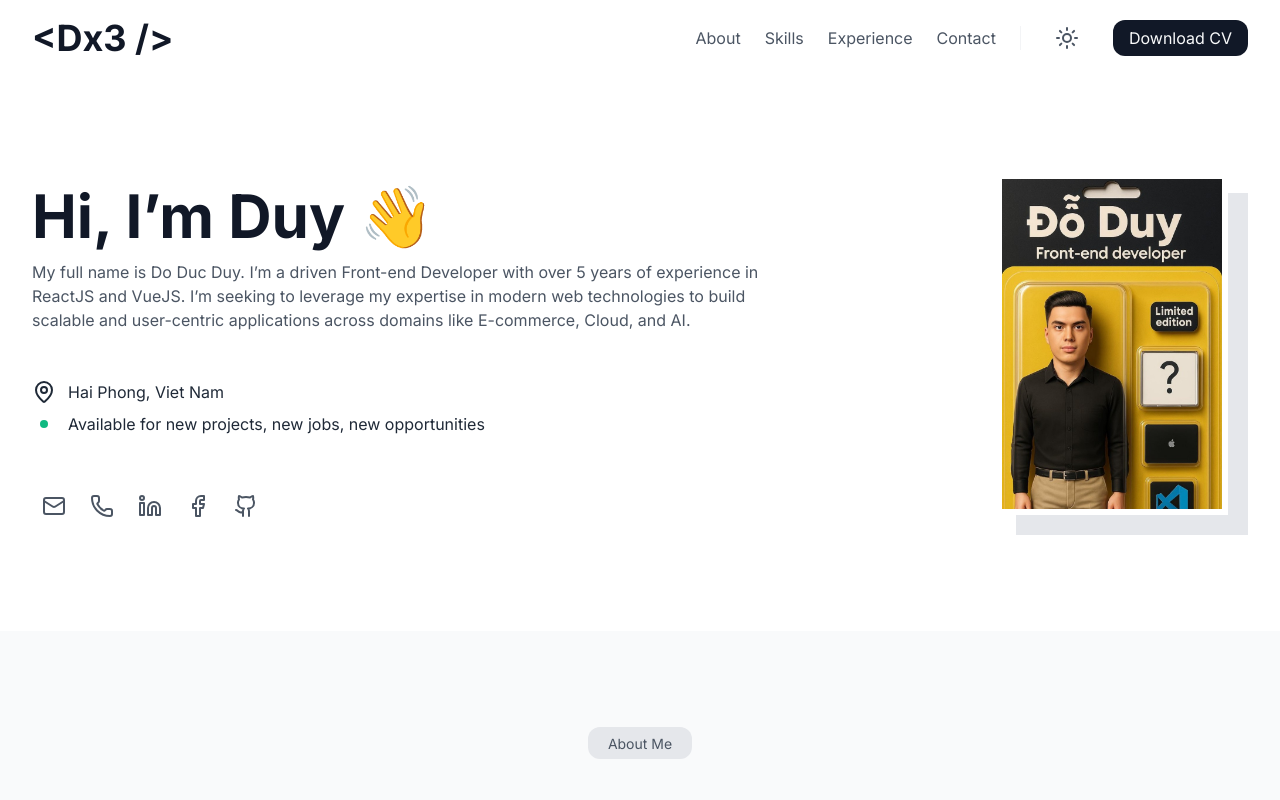
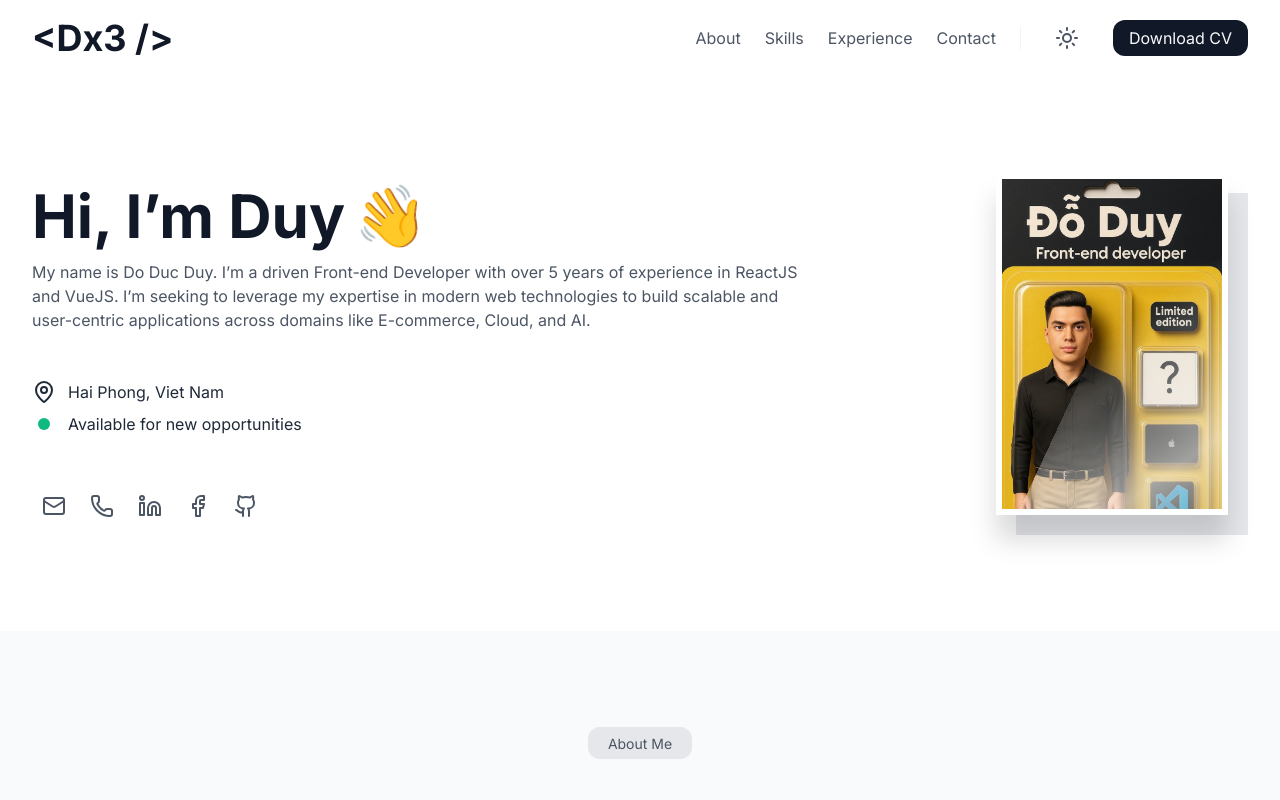
Before and after one commit to duydd25031999/cloudflare-portfolio, a React (Vite) app: page / in a window 1280 px wide. Shown: the top 800 px of the page. Built offline with nearby package versions, Linux system fonts and the light colour scheme.

Commit message:
Add animation

```diff
--- a/src/components/AboutSection.jsx
+++ b/src/components/AboutSection.jsx
@@ -14,9 +14,9 @@ const AboutSection = () => {
                     download="CV_DoDucDuy_FrontendDeveloper.pdf"
                     force
                 >
-                    <div className="relative shrink-0 w-[322px] h-[392px] lg:w-[462px] lg:h-[602px] transition-transform hover:-translate-y-1 duration-200">
+                    <div className="relative shrink-0 w-[322px] h-[392px] lg:w-[462px] lg:h-[602px]">
                         <div className="absolute left-1/2 lg:left-0 -translate-x-1/2 lg:translate-x-0 w-[322px] h-[372px] lg:w-[432px] lg:h-[572px] bottom-0 bg-gray-200 dark:bg-graydark-200"></div>
-                        <div className="absolute right-1/2 lg:right-0 translate-x-1/2 lg:translate-x-0 top-0 z-20 p-1.5 bg-gray-50 dark:bg-graydark-50 w-auto">
+                        <div className="absolute right-1/2 lg:right-0 translate-x-1/2 lg:translate-x-0 top-0 z-20 p-1.5 bg-gray-50 dark:bg-graydark-50 w-auto shadow-2xl hover:animate-scale-up">
                             <Image
                                 src="/About.png" // Replace with your actual image path
                                 alt="Duy's About Me"
@@ -39,7 +39,7 @@ const AboutSection = () => {
                         </Typography>
 
                         <Typography tag="p" variant="body2" className="text-gray-600 dark:text-graydark-600">
-                            My work spans across domains including E-commerce, Cloud Management, CRM, and AI Assistants. I’ve not only developed features but also delivered end-to-end solutions, handling client requests, estimating timelines, managing budgets, and resolving user issues. I’ve led front-end teams of 3–5 members, conducted technical interviews, and contributed to presale activities by providing architectural guidance and front-end strategy.
+                            My work spans across domains including E-commerce, Cloud Management, CRM, and AI Assistants. I’ve not only developed features but also delivered end-to-end solutions, handled client requests, estimated timelines, managed budgets, and resoled user issues. I’ve led front-end teams of 3–5 members, conducted technical interviews, and contributed to presale activities by providing architectural guidance and front-end strategy.
                         </Typography>
 
                         <Typography tag="p"  variant="body2" className="text-gray-600 dark:text-graydark-600">
--- a/src/components/FileDownloadWrapper.jsx
+++ b/src/components/FileDownloadWrapper.jsx
@@ -30,7 +30,7 @@ const FileDownloadWrapper = React.forwardRef(
                 ref={ref}
                 href={href}
                 download={filename || ""}
-                className={className}
+                className={`cursor-zoom-in ${className}`}
                 onClick={handleClick}
             >
                 {children}
--- a/src/components/HeroSection.jsx
+++ b/src/components/HeroSection.jsx
@@ -18,13 +18,14 @@ const HeroSection = () => {
                 <div className="flex flex-col gap-12 text-left max-w-3xl">
                     {/* Heading */}
                     <div>
-                        <Typography tag="h1" variant="heading-h1" className="text-gray-900 dark:text-graydark-900 mb-2">
-                            Hi, I’m Duy 👋
+                        <Typography tag="h1" variant="heading-h1" className="text-gray-900 dark:text-graydark-900 mb-2 flex gap-2">
+                            <span>Hi, I’m Duy</span>
+                            <span className="animate-wiggle">👋</span>
                         </Typography>
 
                         {/* Description */}
                         <Typography tag="p" variant="body2" className="text-gray-600 dark:text-graydark-600">
-                            My full name is Do Duc Duy. I’m a driven Front-end Developer with over 5 years of experience in ReactJS and VueJS. I’m seeking to leverage my expertise in modern web technologies to build scalable and user-centric applications across domains like E-commerce, Cloud, and AI.
+                            My name is Do Duc Duy. I’m a driven Front-end Developer with over 5 years of experience in ReactJS and VueJS. I’m seeking to leverage my expertise in modern web technologies to build scalable and user-centric applications across domains like E-commerce, Cloud, and AI.
                         </Typography>
                     </div>
 
@@ -37,9 +38,11 @@ const HeroSection = () => {
                         </div>
                         <div className="flex items-center gap-3">
                             <div className="w-6 h-6 flex justify-center items-center">
-                                <div className="w-2 h-2 rounded-full bg-[#10B981]" />
+                                <div className="relative w-3 h-3 rounded-full bg-[#10B981]">
+                                    <div className="w-3 h-3 rounded-full bg-[#10B981] absolute top-0 left-0 animate-ping" />
+                                </div>
                             </div>
-                            <Typography tag="p" className="text-gray-800 dark:text-graydark-800">Available for new projects, new jobs, new opportunities</Typography>
+                            <Typography tag="p" className="text-gray-800 dark:text-graydark-800">Available for new opportunities</Typography>
                         </div>
                     </div>
 
@@ -69,9 +72,9 @@ const HeroSection = () => {
                     download="CV_DoDucDuy_FrontendDeveloper.pdf"
                     force
                 >
-                    <div className="relative shrink-0 w-[252px] h-[332px] lg:w-[252px] lg:h-[362px] transition-transform hover:-translate-y-1 duration-200">
+                    <div className="relative shrink-0 w-[252px] h-[332px] lg:w-[252px] lg:h-[362px] cursor-zoom-in">
                         <div className="absolute right-1/2 lg:right-0 translate-x-1/2 lg:translate-x-0 w-[252px] h-[312px] lg:w-[232px] lg:h-[342px] bottom-0 bg-gray-200 dark:bg-graydark-200"></div>
-                        <div className="absolute left-1/2 lg:left-0 -translate-x-1/2 lg:translate-x-0 top-0 z-20 bg-white dark:bg-gray-950 p-1.5">
+                        <div className="absolute left-1/2 lg:left-0 -translate-x-1/2 lg:translate-x-0 top-0 z-20 bg-white dark:bg-gray-950 p-1.5 shadow-2xl sparkly">
                             <Image
                                 src="/Hero.jpg" // Replace with your actual image path
                                 alt="Duy's introduction"
--- a/src/components/StackSection.jsx
+++ b/src/components/StackSection.jsx
@@ -50,10 +50,7 @@ export default function StackSection() {
                                 gap-2 w-28 h-28 md:w-32 md:h-32 bg-white
                                 rounded-2xl p-4
                                 shadow-md
-                                transition-transform
-                                hover:-translate-y-3
-                                hover:shadow-xl
-                                duration-200
+                                hover:animate-tada
                                 relative
                             "
                         >
--- a/src/index.css
+++ b/src/index.css
@@ -33,6 +33,41 @@
   --color-graydark-800: #f3f4f6;
   --color-graydark-900: #f9fafb;
   --color-graydark-950: #ffffff;
+
+
+  --animate-wiggle: wiggle 0.5s ease-in-out infinite;
+  --animate-tada: tada 0.7s ease-in-out infinite;
+  --animate-scale-up: scale-up 1.2s ease-in-out forwards;
+
+  /* Wiggle: rotate left-right */
+  @keyframes wiggle {
+    0%, 100% { transform: rotate(-10deg); }
+    50% { transform: rotate(10deg); }
+  }
+
+  /* Tada: scale + rotate bursts */
+  @keyframes tada {
+    0% { transform: scale3d(1,1,1); }
+    10% { transform: scale3d(.9,.9,1) rotate(-3deg); }
+    20% { transform: scale3d(.9,.9,1) rotate(3deg); }
+    30% { transform: scale3d(1.1,1.1,1) rotate(-3deg); }
+    40% { transform: scale3d(1.1,1.1,1) rotate(3deg); }
+    50% { transform: scale3d(1.1,1.1,1) rotate(0deg); }
+    100% { transform: scale3d(1,1,1); }
+  }
+
+  @keyframes scale-up {
+    0% {
+      transform: scale(1);
+    }
+    50% {
+      transform: scale(1.05);
+    }
+    100% {
+      transform: scale(1);
+    }
+  }
+
 }
 
 @layer base {
@@ -73,3 +108,39 @@
   --tw-shadow: var(--shadow-2xl);
   box-shadow: var(--tw-ring-offset-shadow, 0 0 #0000), var(--tw-ring-shadow, 0 0 #0000), var(--tw-shadow);
 }
+
+/* Base setup for sparkly shiny effect */
+.sparkly {
+  position: relative;
+  display: inline-block;
+  overflow: hidden;
+}
+
+.sparkly::after {
+  content: "";
+  position: absolute;
+  top: -50%;
+  left: -50%;
+  width: 200%;
+  height: 200%;
+  background: linear-gradient(
+          120deg,
+          rgba(255, 255, 255, 0) 30%,
+          rgba(255, 255, 255, 0.6) 50%,
+          rgba(255, 255, 255, 0) 70%
+  );
+  transform: translateX(-100%) rotate(25deg);
+}
+
+.sparkly::after {
+  animation: shiny-slide 2s ease infinite;
+}
+
+@keyframes shiny-slide {
+  0% {
+    transform: translateX(-100%) rotate(25deg);
+  }
+  100% {
+    transform: translateX(100%) rotate(25deg);
+  }
+}
```
